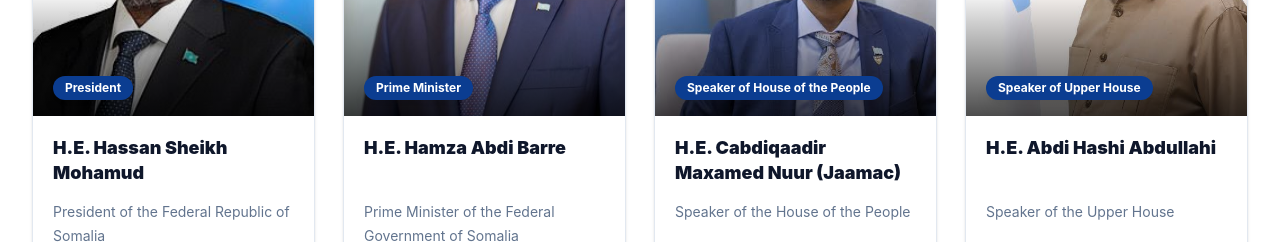
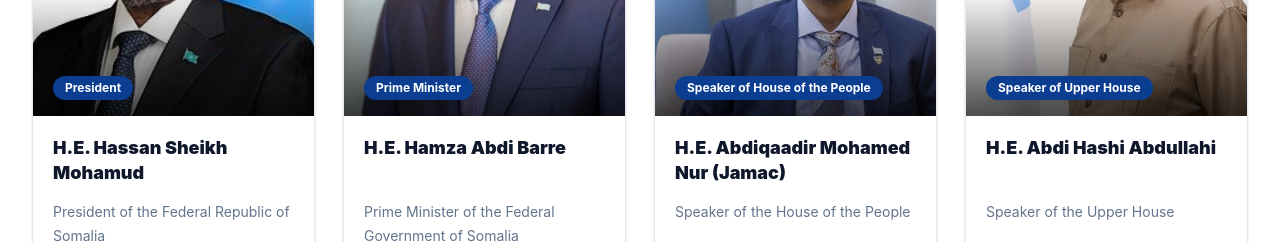
Before and after one commit to binhaar/Somali_Portal, a React app in the folder frontend/: page / in a window 1280 px wide. Shown: the part 1260-1502 px from the top of the page. Built offline with nearby package versions, Linux system fonts and the light colour scheme; no server answers; the HTML template or start-up script is replaced by a standard one.

Commit message:
updated home

```diff
--- a/frontend/src/pages/Home.jsx
+++ b/frontend/src/pages/Home.jsx
@@ -67,7 +67,7 @@ const LEADERS = [
   },
 
   {
-    name: "H.E. Cabdiqaadir Maxamed Nuur (Jaamac)",
+    name: "H.E. Abdiqaadir Mohamed Nur (Jamac)",
     nameSo: "Mudane Cabdiqaadir Maxamed Nuur (Jaamac)",
     role: "Speaker of the House of the People",
     roleSo: "Guddoomiyaha Golaha Shacabka",
```
